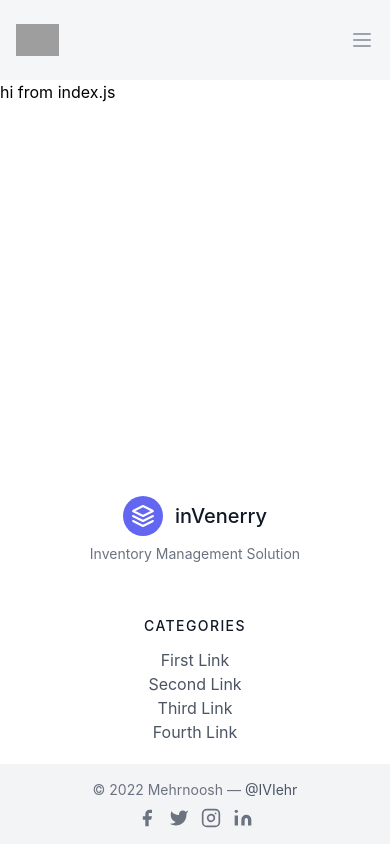
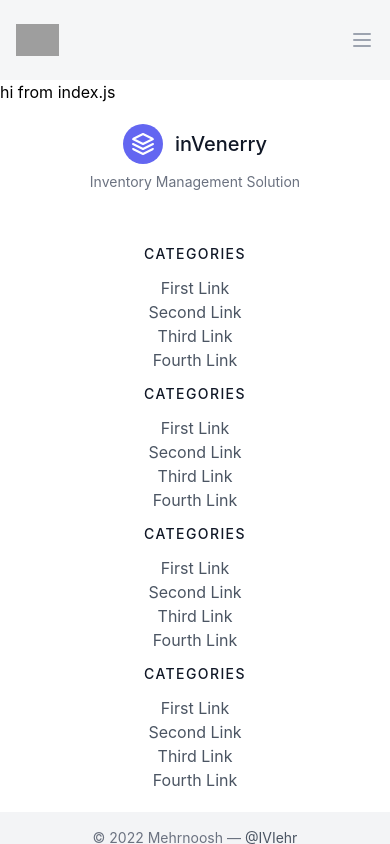
Before and after one commit to IVIehr/nextjs-landing-page, a Next.js app: page / in a window 390 px wide. Built offline with nearby package versions, Linux system fonts and the light colour scheme; grey boxes are pictures that could not be loaded.

Commit message:
Add links to footer and fix the responsiveness

```diff
--- a/components/footer.jsx
+++ b/components/footer.jsx
@@ -4,7 +4,7 @@ import Link from 'next/link'
 
 function Footer() {
   return (
-    <footer className='text-gray-600 body-font fixed bottom-0 w-full'>
+    <footer className='text-gray-600 body-font fixed w-full lg:bottom-0  '>
         <div className="container p-5 mx-auto flex md:items-center lg:items-start md:flex-row md:flex-nowrap flex-wrap flex-col">
             <div className="bg-white w-64 flex-shrink-0 md:mx-0 mx-auto text-center md:text-left">
                 <div className="flex title-font font-medium items-center md:justify-start justify-center text-gray-900">
@@ -46,58 +46,99 @@ function Footer() {
                         </li>
                     </nav>
                 </div>
+                <div className="lg:w-1/4 md:w-1/2 w-full px-4">
+                    <h2 className="title-font font-medium text-gray-900 tracking-widest text-sm my-3">
+                        CATEGORIES
+                    </h2>
+                    <nav className="list-none">
+                        <li>
+                            <a className="text-gray-600 hover:text-gray-800">First Link</a>
+                        </li>
+                        <li>
+                            <a className="text-gray-600 hover:text-gray-800">Second Link</a>
+                        </li>
+                        <li>
+                            <a className="text-gray-600 hover:text-gray-800">Third Link</a>
+                        </li>
+                        <li>
+                            <a className="text-gray-600 hover:text-gray-800">Fourth Link</a>
+                        </li>
+                    </nav>
+                </div>
+                <div className="lg:w-1/4 md:w-1/2 w-full px-4">
+                    <h2 className="title-font font-medium text-gray-900 tracking-widest text-sm my-3">
+                        CATEGORIES
+                    </h2>
+                    <nav className="list-none">
+                        <li>
+                            <a className="text-gray-600 hover:text-gray-800">First Link</a>
+                        </li>
+                        <li>
+                            <a className="text-gray-600 hover:text-gray-800">Second Link</a>
+                        </li>
+                        <li>
+                            <a className="text-gray-600 hover:text-gray-800">Third Link</a>
+                        </li>
+                        <li>
+                            <a className="text-gray-600 hover:text-gray-800">Fourth Link</a>
+                        </li>
+                    </nav>
+                </div>
+                <div className="lg:w-1/4 md:w-1/2 w-full px-4">
+                    <h2 className="title-font font-medium text-gray-900 tracking-widest text-sm my-3">
+                        CATEGORIES
+                    </h2>
+                    <nav className="list-none">
+                        <li>
+                            <a className="text-gray-600 hover:text-gray-800">First Link</a>
+                        </li>
+                        <li>
+                            <a className="text-gray-600 hover:text-gray-800">Second Link</a>
+                        </li>
+                        <li>
+                            <a className="text-gray-600 hover:text-gray-800">Third Link</a>
+                        </li>
+                        <li>
+                            <a className="text-gray-600 hover:text-gray-800">Fourth Link</a>
+                        </li>
+                    </nav>
+                </div>
             </div>
           </div>
           <div className="bg-gray-100">
             <div className="container mx-auto py-4 px-5 flex flex-wrap flex-col sm:flex-row">
                 <p className="text-gray-500 text-sm text-center sm:text-left">
                     © 2022 Mehrnoosh —
-                    <Link href="https://github.com/IVIehr/nextjs-landing-page" rel="noopener noreferrer" target="_blank">
-                        <a className="text-gray-600 ml-1">
+                    <a className="text-gray-600 ml-1" href="https://github.com/IVIehr/nextjs-landing-page" rel="noopener noreferrer" target="_blank">
                         @IVIehr
                     </a>
-                    </Link>
                 </p>
                 <span className="inline-flex sm:ml-auto sm:mt-0 mt-2 justify-center sm:justify-start">
-                    <a className="text-gray-500">
+                    <a className="text-gray-500  hover:text-gray-800 cursor-pointer" href='https://github.com/IVIehr' target="_blank" rel="noopener noreferrer">
                         <svg
                             fill="currentColor"
                             strokeLinecap="round"
                             strokeLinejoin="round"
                             strokeWidth="2"
                             className="w-5 h-5"
-                            viewBox="0 0 24 24"
+                            viewBox="0 0 22 22"
                           >
-                            <path d="M18 2h-3a5 5 0 00-5 5v3H7v4h3v8h4v-8h3l1-4h-4V7a1 1 0 011-1h3z"></path>
+                            <path d="M10.9,2.1c-4.6,0.5-8.3,4.2-8.8,8.7c-0.5,4.7,2.2,8.9,6.3,10.5C8.7,21.4,9,21.2,9,20.8v-1.6c0,0-0.4,0.1-0.9,0.1 c-1.4,0-2-1.2-2.1-1.9c-0.1-0.4-0.3-0.7-0.6-1C5.1,16.3,5,16.3,5,16.2C5,16,5.3,16,5.4,16c0.6,0,1.1,0.7,1.3,1c0.5,0.8,1.1,1,1.4,1 c0.4,0,0.7-0.1,0.9-0.2c0.1-0.7,0.4-1.4,1-1.8c-2.3-0.5-4-1.8-4-4c0-1.1,0.5-2.2,1.2-3C7.1,8.8,7,8.3,7,7.6c0-0.4,0-0.9,0.2-1.3 C7.2,6.1,7.4,6,7.5,6c0,0,0.1,0,0.1,0C8.1,6.1,9.1,6.4,10,7.3C10.6,7.1,11.3,7,12,7s1.4,0.1,2,0.3c0.9-0.9,2-1.2,2.5-1.3 c0,0,0.1,0,0.1,0c0.2,0,0.3,0.1,0.4,0.3C17,6.7,17,7.2,17,7.6c0,0.8-0.1,1.2-0.2,1.4c0.7,0.8,1.2,1.8,1.2,3c0,2.2-1.7,3.5-4,4 c0.6,0.5,1,1.4,1,2.3v2.6c0,0.3,0.3,0.6,0.7,0.5c3.7-1.5,6.3-5.1,6.3-9.3C22,6.1,16.9,1.4,10.9,2.1z"/>
                         </svg>
                     </a>
-                    <a className="ml-3 text-gray-500">
+                    <a className="ml-3 text-gray-500 hover:text-gray-800 cursor-pointer" href='https://t.me/IVIehr' target="_blank" rel="noopener noreferrer">
                     <svg
                             fill="currentColor"
                             strokeLinecap="round"
                             strokeLinejoin="round"
                             strokeWidth="2"
                             className="w-5 h-5"
-                            viewBox="0 0 24 24"
+                            viewBox="0 0 50 50"
                           >
-                            <path d="M23 3a10.9 10.9 0 01-3.14 1.53 4.48 4.48 0 00-7.86 3v1A10.66 10.66 0 013 4s-4 9 5 13a11.64 11.64 0 01-7 2c9 5 20 0 20-11.5a4.5 4.5 0 00-.08-.83A7.72 7.72 0 0023 3z"></path>
+                            <path d="M46.137,6.552c-0.75-0.636-1.928-0.727-3.146-0.238l-0.002,0C41.708,6.828,6.728,21.832,5.304,22.445	c-0.259,0.09-2.521,0.934-2.288,2.814c0.208,1.695,2.026,2.397,2.248,2.478l8.893,3.045c0.59,1.964,2.765,9.21,3.246,10.758	c0.3,0.965,0.789,2.233,1.646,2.494c0.752,0.29,1.5,0.025,1.984-0.355l5.437-5.043l8.777,6.845l0.209,0.125	c0.596,0.264,1.167,0.396,1.712,0.396c0.421,0,0.825-0.079,1.211-0.237c1.315-0.54,1.841-1.793,1.896-1.935l6.556-34.077	C47.231,7.933,46.675,7.007,46.137,6.552z M22,32l-3,8l-3-10l23-17L22,32z"/>
                         </svg>
                     </a>
-                    <a className="ml-3 text-gray-500">
-                        <svg
-                            fill="none"
-                            stroke="currentColor"
-                            strokeLinecap="round"
-                            strokeLinejoin="round"
-                            strokeWidth="2"
-                            className="w-5 h-5"
-                            viewBox="0 0 24 24"
-                        >
-                            <rect width="20" height="20" x="2" y="2" rx="5" ry="5"></rect>
-                            <path d="M16 11.37A4 4 0 1112.63 8 4 4 0 0116 11.37zm1.5-4.87h.01"></path>
-                        </svg>
-                    </a>
-                    <a className="ml-3 text-gray-500">
+                    <a className="ml-3 text-gray-500 hover:text-gray-800 cursor-pointer" href='https://ir.linkedin.com/in/mehrnoosh-navidimehr-01399b23b' target="_blank" rel="noopener noreferrer">
                         <svg
                             fill="currentColor"
                             stroke="currentColor"
```
Lines whose indentation alone changed are shown as unchanged.
